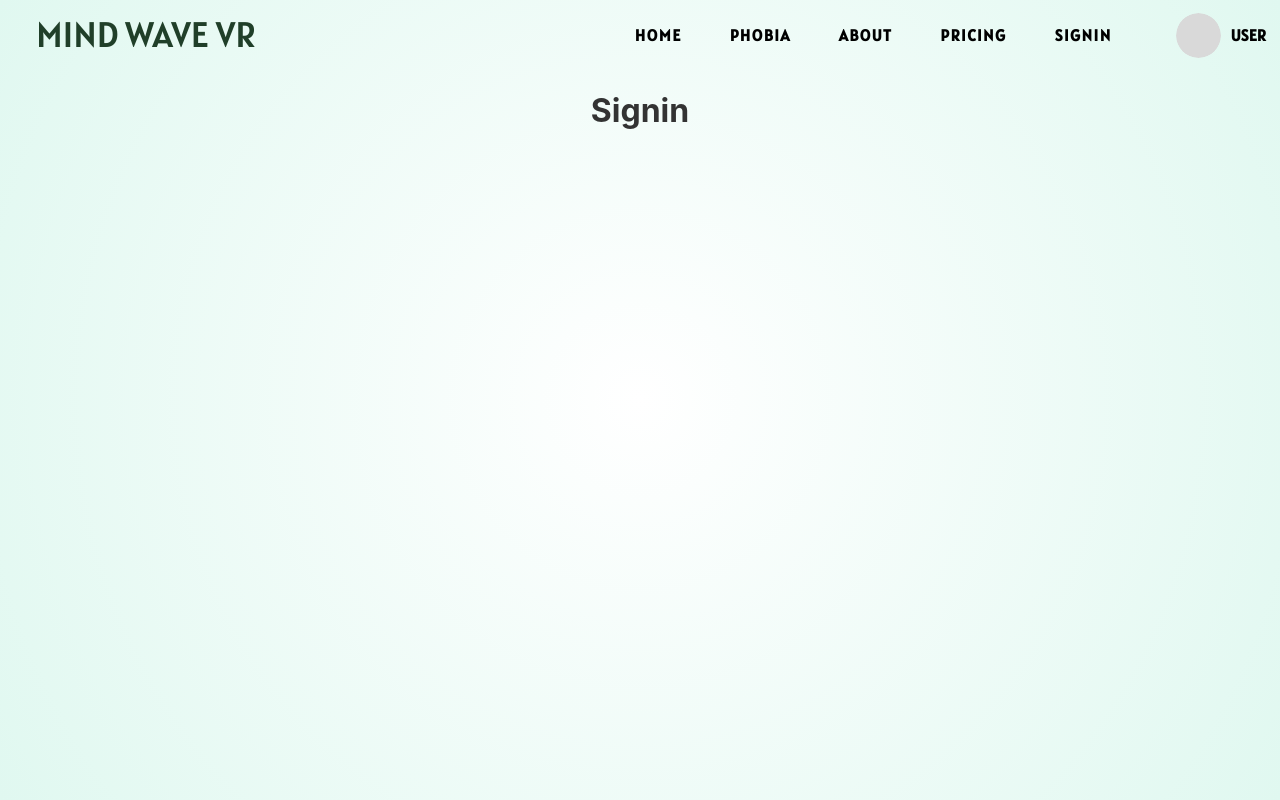
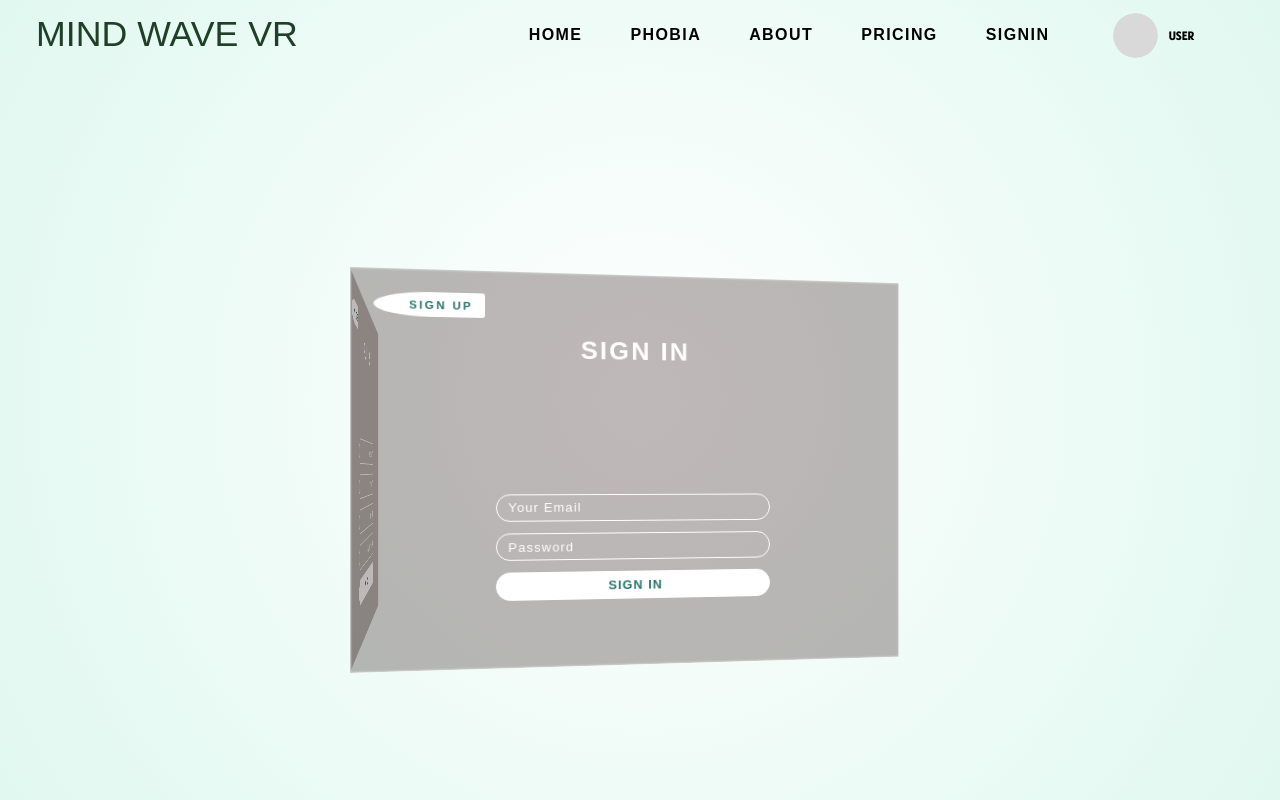
Before and after one commit to jai2992/vr_react_main, a React (Create React App) app: page /signin in a window 1280 px wide. Built offline with nearby package versions, Linux system fonts and the light colour scheme.

Commit message:
SignIN signUP ADDED !

```diff
--- a/package.json
+++ b/package.json
@@ -14,6 +14,7 @@
     "express": "^4.18.3",
     "mongoose": "^8.2.1",
     "react": "^18.2.0",
+    "react-bootstrap": "^2.10.1",
     "react-dom": "^18.2.0",
     "react-redux": "^8.1.3",
     "react-router-dom": "^6.22.3",
--- a/src/components/Signin.js
+++ b/src/components/Signin.js
@@ -1,12 +1,13 @@
 import React from 'react'
 import styled from 'styled-components'
 import NavMenu from './Nav'
+import SignupForm from './signIn_Sree'
 
 function Signin() {
   return (
     <Container>
       <NavMenu/>
-      <h1>Signin</h1>
+    <SignupForm/>
     </Container>
   )
 }
--- /dev/null
+++ b/src/components/SignupForm.css
@@ -0,0 +1,145 @@
+* {
+    margin: 0;
+    padding: 0;
+    box-sizing: border-box;
+    text-decoration: none;
+    font-family: Arial, sans-serif;
+  }
+
+  html {
+    font-size: 72.5%;
+  }
+
+  body {
+    height: 100vh;
+    width: 100vw;
+    /* background: linear-gradient(rgba(31, 7, 7, 0.7), rgba(0, 0, 0, 0.7)), url('../images/bg-3D.webp') center/cover no-repeat; Set background to cover entire screen */
+  }
+
+  .container {
+    width: 100%;
+    height: 100vh;
+    /* background: linear-gradient(rgba(31, 7, 7, 0.7), rgba(0, 0, 0, 0.7)), url('../images/bg-3D.webp') center/cover no-repeat; Set background to cover entire screen */
+    background-size: cover;
+    perspective: 100rem;
+  }
+
+  .forms-wrapper {
+    transform-style: preserve-3d;
+    position: absolute;
+    top: calc(50% - 17.5rem);
+    left: calc(50% - 25rem);
+    transform: rotateY(10deg);
+    transition: transform 0.5s, left 0.5s;
+  }
+
+  .forms-wrapper.change {
+    transform: rotateY(70deg);
+    left: calc(50% + 25rem);
+  }
+
+  .forms-wrapper form {
+    width: 50rem;
+    height: 35rem;
+    background-color: rgba(31, 7, 7, 0.282);
+    display: flex;
+    flex-direction: column;
+    justify-content: space-around;
+    align-items: center;
+    box-shadow: 0.1rem 0.1rem 0.1rem #ccc inset, -0.1rem -0.1rem 0.1rem #ccc inset;
+    position: absolute;
+  }
+
+  .signup-form {
+    transform: rotateY(270deg) translateZ(25rem) translateX(-25rem);
+  }
+
+  form a {
+    position: absolute;
+    top: 2rem;
+    background-color: #fff;
+    font-weight: 600;
+    text-transform: uppercase;
+    color: rgba(40, 114, 108);
+    letter-spacing: 0.2rem;
+    text-decoration: none;
+  }
+
+  .signup-btn {
+    left: 2rem;
+    padding: 0.5rem 1rem 0.5rem 3rem;
+    border-radius: 100% 0.5rem 0.5rem 100%;
+    transition: background-color 0.3s;
+  }
+
+  .signup-btn:hover {
+    background-color: rgba(255, 255, 255, 0.8);
+  }
+
+  .signin-btn {
+    right: 2rem;
+    padding: 0.5rem 3rem 0.5rem 1rem;
+    border-radius: 0.5rem 100% 100% 0.5rem;
+    transition: background-color 0.3s;
+  }
+
+  .signin-btn:hover {
+    background-color: rgba(255, 255, 255, 0.8);
+  }
+
+  form h2 {
+    font-size: 2.3rem;
+    text-transform: uppercase;
+    letter-spacing: 0.2rem;
+    color: #fff;
+  }
+
+  .inputs-wrapper {
+    display: flex;
+    flex-direction: column;
+  }
+
+  .inputs-wrapper input {
+    width: 25rem;
+    height: 3rem;
+    padding: 0.5rem 1rem;
+    margin: 0.5rem 0;
+    background-color: transparent;
+    border: 0.1rem solid #fff;
+    border-radius: 5rem;
+    color: #fff;
+    letter-spacing: 0.1rem;
+    outline: none;
+  }
+
+  .inputs-wrapper input::placeholder {
+    color: #fff;
+    font-weight: 300;
+  }
+
+  .inputs-wrapper input[type="submit"] {
+    background-color: #fff;
+    color: rgba(40, 114, 108);
+    font-weight: 900;
+    text-transform: uppercase;
+    cursor: pointer;
+    transition: background-color 0.3s;
+  }
+
+  .inputs-wrapper input[type="submit"]:hover {
+    background-color: rgba(255, 255, 255, 0.8);
+  }
+
+  @media (max-width: 768px) {
+
+  .forms-wrapper {
+    width: 17%;
+    height: 100%;
+  }
+
+  .forms-wrapper form {
+    width: 30rem;
+    height: 35rem;
+    margin-left: 75px;
+  }
+  }
--- /dev/null
+++ b/src/components/signIn_Sree.js
@@ -0,0 +1,134 @@
+import React, { useState } from 'react';
+import { Form, Button, Alert } from 'react-bootstrap';
+import axios from 'axios';
+import './SignupForm.css';
+
+const SignupForm = () => {
+  const [formData, setFormData] = useState({
+    firstName: '',
+    lastName: '',
+    email: '',
+    password: '',
+    confirmPassword: '',
+  });
+
+  const [validationError, setValidationError] = useState('');
+  const [isSignUp, setSignUp] = useState(false);
+
+  const handleChange = (e) => {
+    const { name, value } = e.target;
+    setFormData((prevData) => ({
+      ...prevData,
+      [name]: value,
+    }));
+  };
+
+  const handleSignUpClick = (e) => {
+    e.preventDefault();
+    setSignUp(true);
+  };
+
+  const handleSignInClick = (e) => {
+    e.preventDefault();
+    setSignUp(false);
+  };
+
+  const handleSubmit = async (e) => {
+    e.preventDefault();
+
+    // Password length validation, etc. (same as before)
+
+    try {
+      const endpoint = isSignUp ? 'signup' : 'signin';
+      const response = await axios.post(`http://localhost:3001/api/auth/${endpoint}`, formData);
+
+      // Handle successful signup/signin response (e.g., redirect to dashboard)
+      console.log(`${isSignUp ? 'Signup' : 'Signin'} successful:`, response.data);
+
+      // Clear the form data
+      setFormData({
+        firstName: '',
+        lastName: '',
+        email: '',
+        password: '',
+        confirmPassword: '',
+      });
+    } catch (error) {
+      // Handle signup/signin error (e.g., display an error message)
+      console.error(`${isSignUp ? 'Signup' : 'Signin'} error:`, error.response.data);
+      setValidationError(error.response.data.message || `${isSignUp ? 'Signup' : 'Signin'} failed`);
+    }
+  };
+
+
+  return (
+    <div className="container">
+      <div className={`forms-wrapper ${isSignUp ? 'change' : ''}`}>
+        <form className={`signin-form ${isSignUp ? 'change' : ''}`} onSubmit={handleSubmit}>
+          <a href="#" className="signup-btn" onClick={handleSignUpClick}>
+            Sign Up
+          </a>
+          <h2>Sign In</h2>
+          <div className="inputs-wrapper">
+            <input
+              type="text"
+              placeholder="Your Email"
+              name="email"
+              value={formData.email}
+              onChange={handleChange}
+            />
+            <input
+              type="password"
+              placeholder="Password"
+              name="password"
+              value={formData.password}
+              onChange={handleChange}
+            />
+            <input type="submit" value="Sign In" />
+          </div>
+        </form>
+        <form className={`signup-form ${isSignUp ? 'change' : ''}`} onSubmit={handleSubmit}>
+          <a href="#" className="signin-btn" onClick={handleSignInClick}>
+            Sign In
+          </a>
+          <h2>Sign Up</h2>
+          <div className="inputs-wrapper">
+            <input
+              type="text"
+              placeholder="Your Name"
+              name="firstName"
+              value={formData.firstName}
+              onChange={handleChange}
+            />
+            <input
+              type="text"
+              placeholder="Your Email"
+              name="email"
+              value={formData.email}
+              onChange={handleChange}
+            />
+            <input
+              type="password"
+              placeholder="Password"
+              name="password"
+              value={formData.password}
+              onChange={handleChange}
+            />
+            <input
+              type="password"
+              placeholder="Confirm Password"
+              name="confirmPassword"
+              value={formData.confirmPassword}
+              onChange={handleChange}
+            />
+            <input type="submit" value="Sign Up" />
+          </div>
+        </form>
+      </div>
+
+      {validationError && <Alert variant="danger">{validationError}</Alert>}
+    </div>
+  );
+};
+
+export default SignupForm;
```
Also changed, not shown: 1 other file (tests, documents, lock files or other folders).
